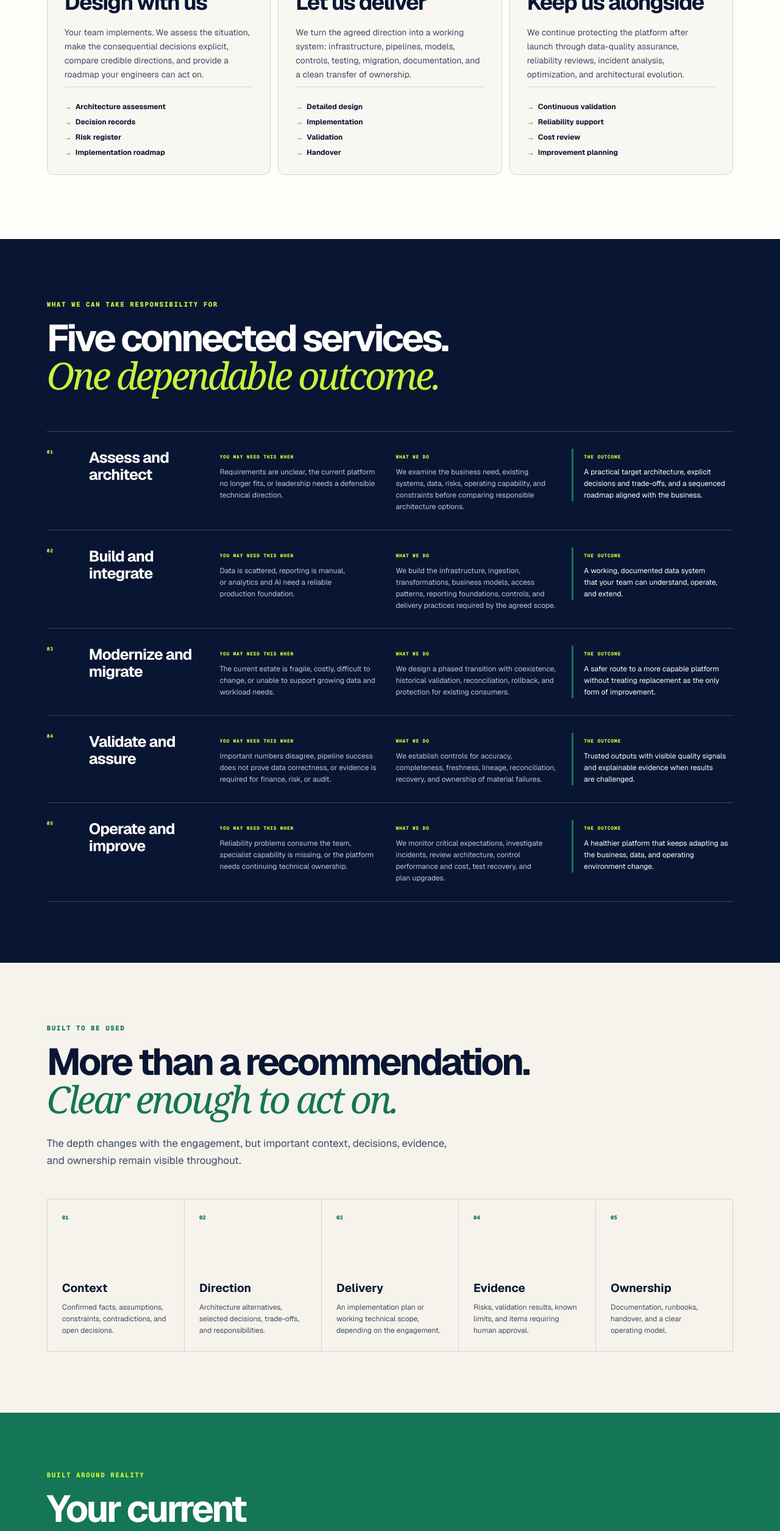
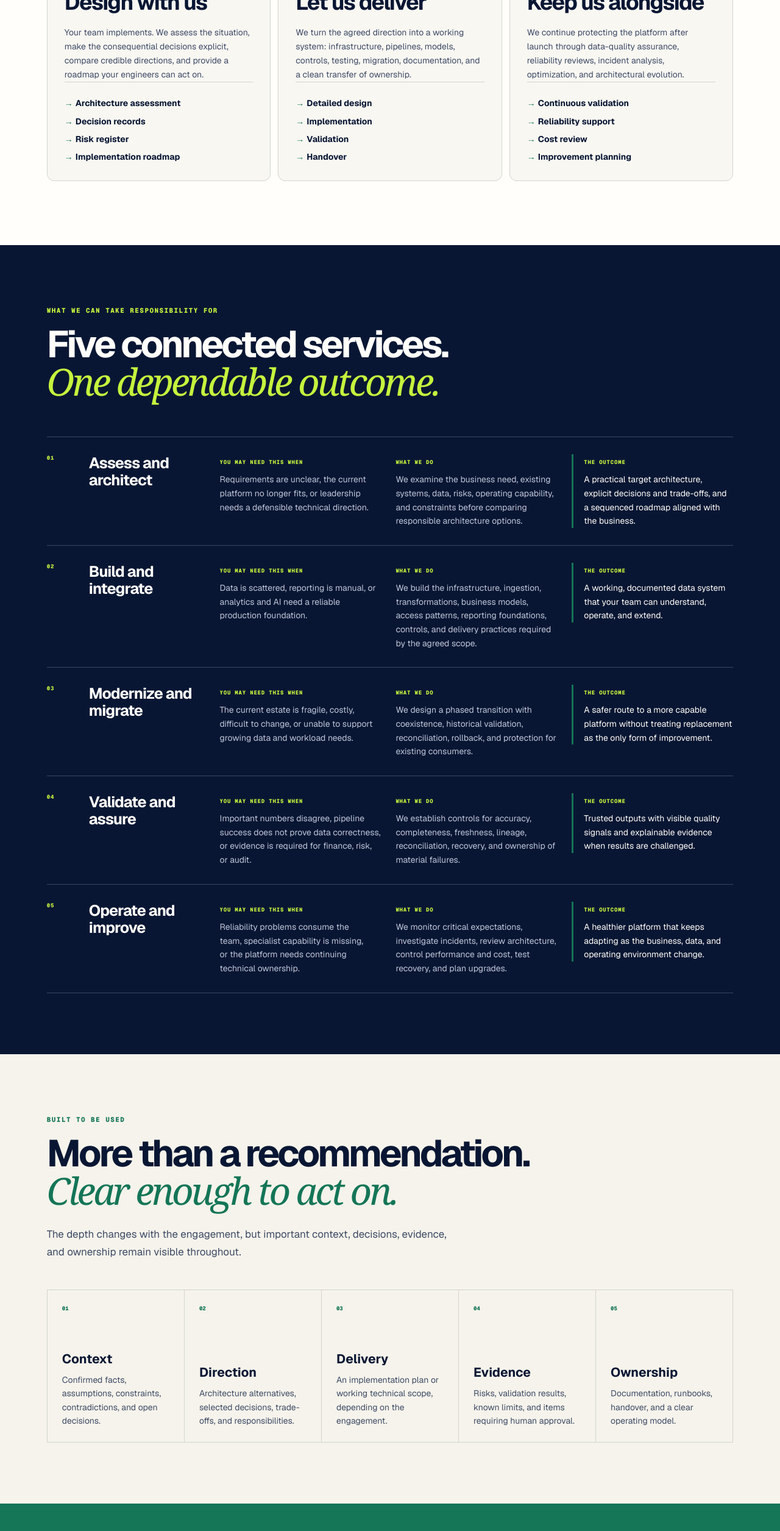
Before and after one commit to dr-birdkiwi/data-architecture-delivery-kit-site, a Next.js app: page /data-architecture-delivery-kit-site/services in a window 1280 px wide. Shown: the part 1180-3691 px from the top of the page at 61% size. Built offline with nearby package versions, Linux system fonts and the light colour scheme.

Commit message:
Refine service site messaging and typography

```diff
--- a/app/components/SiteFooter.tsx
+++ b/app/components/SiteFooter.tsx
@@ -3,7 +3,7 @@ export default function SiteFooter() {
     <footer className="site-footer">
       <a className="brand footer-brand" href="/data-architecture-delivery-kit-site/"><span className="brand-mark">DA</span><span>Data Architecture Delivery</span></a>
       <p>Design, optional implementation, and continuous assurance—from doctorate-level data professionals.</p>
-      <div><a href="mailto:hello@dataarchitecture.example">Email us</a><a href="/data-architecture-delivery-kit-site/services/">Services</a><a href="/data-architecture-delivery-kit-site/expertise/">Expertise</a><a href="https://github.com/dr-birdkiwi/data-architecture-delivery-kit" target="_blank" rel="noreferrer">Public framework ↗</a></div>
+      <div><a href="mailto:hello@dataarchitecture.example">Email us</a><a href="/data-architecture-delivery-kit-site/services/">Services</a><a href="/data-architecture-delivery-kit-site/expertise/">Expertise</a></div>
     </footer>
   );
 }
--- a/app/expertise/page.tsx
+++ b/app/expertise/page.tsx
@@ -97,9 +97,9 @@ export default function ExpertisePage() {
       </section>
 
       <section className="repo-cta">
-        <span>TRANSPARENT DELIVERY DISCIPLINE</span>
-        <h2>Inspect the public framework without exposing client-specific knowledge or evidence.</h2>
-        <a className="button lime" href="https://github.com/dr-birdkiwi/data-architecture-delivery-kit" target="_blank" rel="noreferrer">Open the public framework ↗</a>
+        <span>BRING SENIOR JUDGMENT TO YOUR DATA PROBLEM</span>
+        <h2>Start with the business risk, uncertainty, or decision that needs expert attention.</h2>
+        <a className="button lime" href="mailto:hello@dataarchitecture.example?subject=Data%20architecture%20conversation">Discuss your data problem →</a>
       </section>
 
       <SiteFooter />
--- a/app/globals.css
+++ b/app/globals.css
@@ -98,8 +98,8 @@ h1 em, h2 em { color: var(--green); font-family: Georgia, serif; font-weight: 40
 .method-capabilities { margin-top: 45px; grid-template-columns: repeat(4, 1fr); }
 .expert-demo { padding: 100px 6vw; display: grid; grid-template-columns: .78fr 1.22fr; gap: 7vw; align-items: center; color: var(--white); background: var(--navy); }.demo-copy > p { max-width: 520px; color: #bdc6d9; font-size: 16px; line-height: 1.65; }.affects { margin-top: 30px; padding-top: 18px; display: grid; gap: 9px; border-top: 1px solid #35415e; }.affects span { color: var(--lime); font: 750 8px var(--font-geist-mono); }.affects b { color: #d2d9e7; font-size: 12px; }
 .demo-card { padding: 27px; border-radius: 13px; color: var(--navy); background: var(--white); }.demo-label { display: block; margin-bottom: 20px; font-size: 22px; font-weight: 650; line-height: 1.35; }.scenario-buttons { display: grid; gap: 8px; }.scenario-buttons button { padding: 13px 15px; cursor: pointer; text-align: left; border: 1px solid var(--line); border-radius: 7px; color: var(--ink-soft); background: #f9f9f5; font-size: 13px; }.scenario-buttons button:hover { border-color: #8dab9c; }.scenario-buttons button.active { border-color: var(--green); color: var(--navy); background: #eaf4ed; box-shadow: inset 4px 0 0 var(--green); font-weight: 650; }.demo-result { margin-top: 18px; padding: 19px; border-left: 4px solid var(--green); border-radius: 8px; background: #eaf4ed; }.demo-result > span { color: var(--green); font: 750 8px var(--font-geist-mono); letter-spacing: .1em; }.demo-result h3 { margin: 9px 0; font-size: 21px; }.demo-result p { margin: 0; color: var(--ink-soft); font-size: 13px; line-height: 1.55; }.demo-result > div { margin-top: 14px; display: flex; flex-wrap: wrap; gap: 6px; }.demo-result b { padding: 6px 8px; border-radius: 4px; background: var(--white); font: 650 8px var(--font-geist-mono); }.demo-card > small { display: block; margin-top: 12px; color: #747c89; font-size: 9px; line-height: 1.5; }
-.evidence-section { display: grid; grid-template-columns: .8fr 1.2fr; gap: 7vw; }.evidence-levels { display: grid; gap: 8px; }.evidence-levels article { padding: 16px; display: grid; grid-template-columns: 40px 1fr; gap: 14px; border: 1px solid var(--line); border-radius: 8px; background: #f8f8f3; }.evidence-levels article > span { color: var(--green); font: 750 9px var(--font-geist-mono); }.evidence-levels h3 { margin: 0 0 5px; font-size: 15px; }.evidence-levels p { margin: 0; color: var(--ink-soft); font-size: 11px; line-height: 1.5; }
-.benchmark-band { padding: 95px 6vw; display: grid; grid-template-columns: .8fr 1.2fr; gap: 8vw; color: var(--white); background: var(--green); }.benchmark-band > div:last-child { border-top: 1px solid rgba(255,255,255,.3); }.benchmark-band article { padding: 21px 0; border-bottom: 1px solid rgba(255,255,255,.3); }.benchmark-band strong { color: var(--lime); }.benchmark-band p { margin: 7px 0 0; color: #d5ebe2; font-size: 13px; line-height: 1.58; }
+.evidence-section { display: grid; grid-template-columns: .8fr 1.2fr; gap: 7vw; }.evidence-levels { display: grid; gap: 8px; }.evidence-levels article { padding: 18px; display: grid; grid-template-columns: 40px 1fr; gap: 14px; border: 1px solid var(--line); border-radius: 8px; background: #f8f8f3; }.evidence-levels article > span { color: var(--green); font: 750 9px var(--font-geist-mono); }.evidence-levels h3 { margin: 0 0 6px; font-size: 18px; }.evidence-levels p { margin: 0; color: var(--ink-soft); font-size: 14px; line-height: 1.6; }
+.benchmark-band { padding: 95px 6vw; display: grid; grid-template-columns: .8fr 1.2fr; gap: 8vw; color: var(--white); background: var(--green); }.benchmark-band > div:last-child { border-top: 1px solid rgba(255,255,255,.3); }.benchmark-band article { padding: 21px 0; border-bottom: 1px solid rgba(255,255,255,.3); }.benchmark-band strong { color: var(--lime); }.benchmark-band p { margin: 7px 0 0; color: #d5ebe2; font-size: 14px; line-height: 1.62; }
 .repo-cta { padding: 90px 6vw; display: grid; grid-template-columns: 1fr auto; align-items: end; gap: 17px 45px; color: var(--white); background: var(--navy); }.repo-cta > span { grid-column: 1 / -1; }.repo-cta h2 { max-width: 1000px; font-size: clamp(40px, 4.4vw, 62px); }
 
 /* Services */
@@ -111,24 +111,24 @@ h1 em, h2 em { color: var(--green); font-family: Georgia, serif; font-weight: 40
 .engagement-grid h3 { margin: 70px 0 15px; font-size: clamp(28px, 2.8vw, 40px); letter-spacing: -.045em; }
 .engagement-grid p { margin: 0; color: var(--ink-soft); font-size: 14px; line-height: 1.65; }
 .engagement-grid ul { margin: auto 0 0; padding: 24px 0 0; display: grid; gap: 9px; list-style: none; border-top: 1px solid var(--line); }
-.engagement-grid li { padding-left: 18px; position: relative; color: var(--navy); font-size: 12px; font-weight: 620; }
+.engagement-grid li { padding-left: 18px; position: relative; color: var(--navy); font-size: 14px; line-height: 1.45; font-weight: 620; }
 .engagement-grid li:before { content: "→"; position: absolute; left: 0; color: var(--green); }
 .service-lifecycle { padding: 100px 6vw; color: var(--white); background: var(--navy); }
 .lifecycle-heading { max-width: 1000px; margin-bottom: 58px; }
 .lifecycle-heading h2 em { color: var(--lime); }
 .service-rows { border-top: 1px solid #3a4764; }
 .service-rows article { padding: 28px 0; display: grid; grid-template-columns: 45px .72fr 1fr 1fr 1fr; gap: 24px; align-items: start; border-bottom: 1px solid #3a4764; }
-.service-rows article > span, .service-rows b { color: var(--lime); font: 750 8px var(--font-geist-mono); letter-spacing: .09em; }
+.service-rows article > span, .service-rows b { color: var(--lime); font: 750 9px var(--font-geist-mono); letter-spacing: .09em; }
 .service-rows h3 { margin: 0; font-size: 25px; line-height: 1.12; letter-spacing: -.035em; }
-.service-rows p { margin: 8px 0 0; color: #bdc6d9; font-size: 12px; line-height: 1.58; }
+.service-rows p { margin: 9px 0 0; color: #bdc6d9; font-size: 14px; line-height: 1.62; }
 .service-rows .outcome { padding-left: 17px; border-left: 3px solid var(--green); }
 .service-rows .outcome p { color: var(--white); }
 .deliverable-section { padding: 100px 6vw; background: var(--paper); }
 .deliverable-list { margin-top: 48px; display: grid; grid-template-columns: repeat(5, 1fr); border-top: 1px solid var(--line); border-left: 1px solid var(--line); }
 .deliverable-list article { min-height: 250px; padding: 24px; display: flex; flex-direction: column; border-right: 1px solid var(--line); border-bottom: 1px solid var(--line); }
 .deliverable-list article > span { color: var(--green); font: 750 9px var(--font-geist-mono); }
-.deliverable-list h3 { margin: auto 0 10px; font-size: 19px; }
-.deliverable-list p { margin: 0; color: var(--ink-soft); font-size: 12px; line-height: 1.58; }
+.deliverable-list h3 { margin: auto 0 10px; font-size: 21px; }
+.deliverable-list p { margin: 0; color: var(--ink-soft); font-size: 14px; line-height: 1.6; }
 .start-section { padding: 100px 6vw; display: grid; grid-template-columns: 1fr auto; align-items: end; gap: 18px 48px; color: var(--white); background: var(--navy); }
 .start-section > span { grid-column: 1 / -1; color: var(--lime); font: 750 10px var(--font-geist-mono); letter-spacing: .1em; }
 .start-section h2 { max-width: 1050px; font-size: clamp(42px, 5vw, 72px); }
@@ -155,13 +155,13 @@ h1 em, h2 em { color: var(--green); font-family: Georgia, serif; font-weight: 40
 .knowledge-card { padding: 30px; border: 1px solid #c7ccc7; border-radius: 14px; background: var(--white); box-shadow: 14px 14px 0 var(--green); }
 .knowledge-card > span { color: var(--green); font: 750 9px var(--font-geist-mono); letter-spacing: .09em; }
 .knowledge-card blockquote { margin: 28px 0; font: 500 31px/1.38 Georgia, serif; }
-.knowledge-card p { margin: 0; padding-top: 20px; border-top: 1px solid var(--line); color: var(--ink-soft); font-size: 13px; line-height: 1.6; }
+.knowledge-card p { margin: 0; padding-top: 20px; border-top: 1px solid var(--line); color: var(--ink-soft); font-size: 14px; line-height: 1.62; }
 .principles-section { padding: 100px 6vw; color: var(--white); background: var(--navy); }
 .principles-section h2 em { color: var(--lime); }
 .principles-grid { margin-top: 50px; display: grid; grid-template-columns: repeat(3, 1fr); border-top: 1px solid #3a4764; border-left: 1px solid #3a4764; }
 .principles-grid article { min-height: 210px; padding: 25px; border-right: 1px solid #3a4764; border-bottom: 1px solid #3a4764; }
-.principles-grid h3 { margin: 62px 0 10px; color: var(--lime); font-size: 18px; }
-.principles-grid p { margin: 0; color: #bdc6d9; font-size: 12px; line-height: 1.6; }
+.principles-grid h3 { margin: 62px 0 10px; color: var(--lime); font-size: 21px; }
+.principles-grid p { margin: 0; color: #bdc6d9; font-size: 14px; line-height: 1.62; }
 
 /* Footer */
 .site-footer { padding: 30px 4vw; display: grid; grid-template-columns: 1fr auto 1fr; align-items: center; gap: 20px; color: var(--ink-soft); font-size: 12px; }.footer-brand { color: var(--navy); font-size: 13px; }.footer-brand .brand-mark { width: 29px; height: 29px; font-size: 9px; }.site-footer > p { margin: 0; }.site-footer > div { display: flex; justify-content: flex-end; gap: 18px; font-weight: 650; }.site-footer > div a:hover { color: var(--green); }
```
Also changed, not shown: 1 other file (tests, documents, lock files or other folders).
